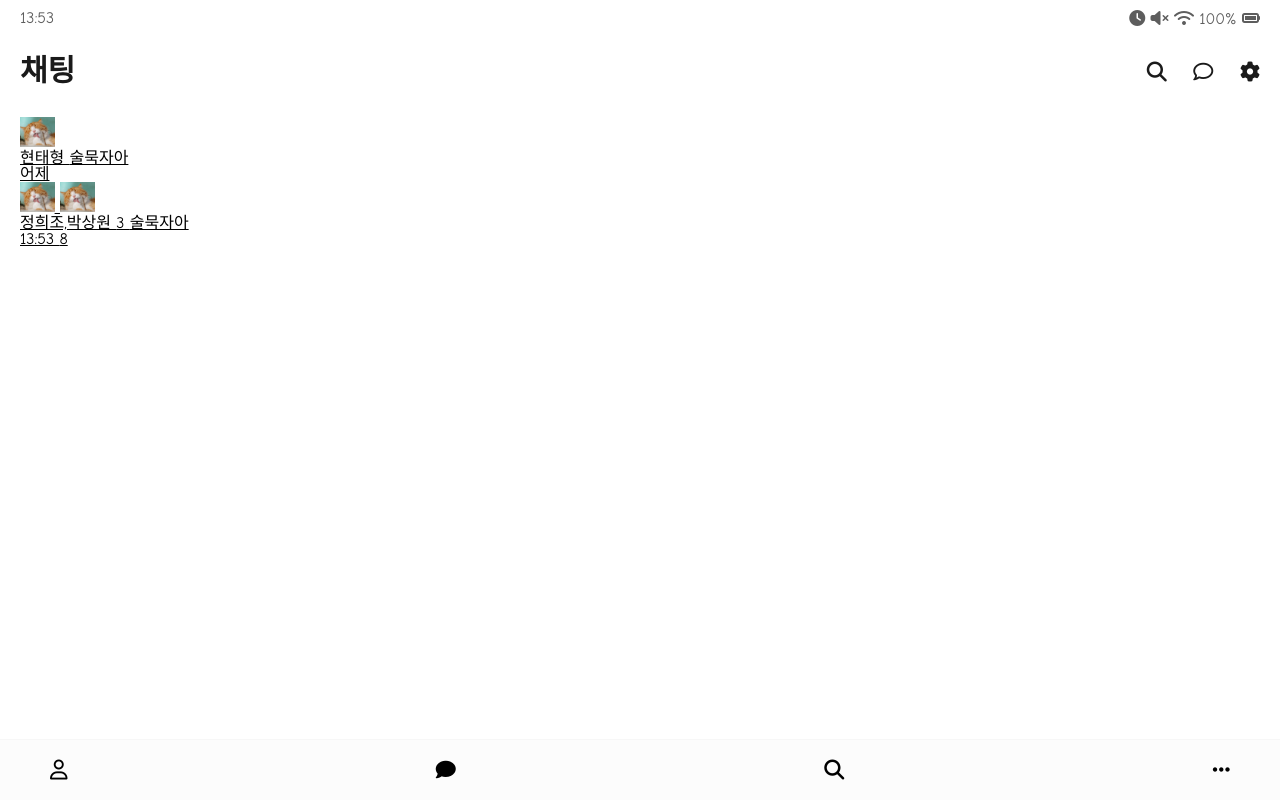
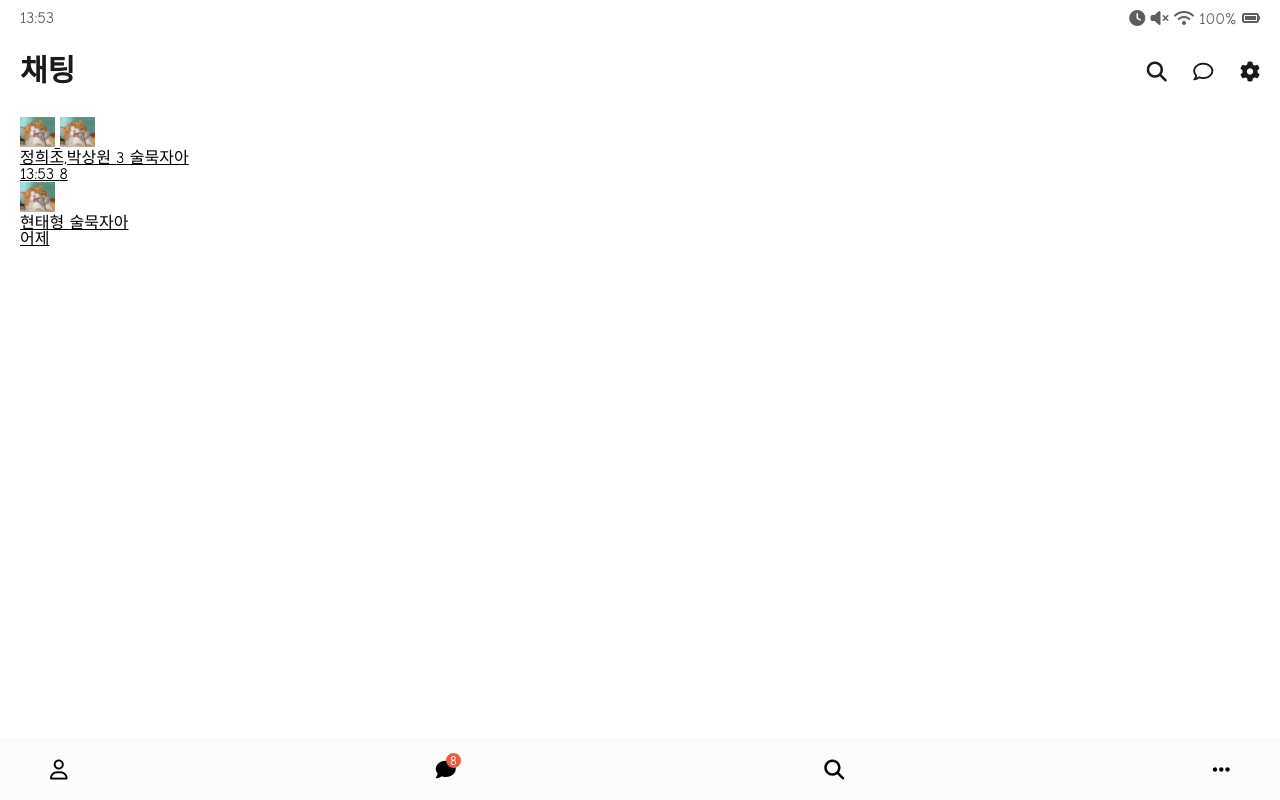
Before and after one commit to Jiyong95/kakao-self, a plain HTML site: page index.html in a window 1280 px wide. Drawn offline with Linux system fonts and the light colour scheme.

Commit message:
nav-bar.css(2)
badge추가
index.html 채팅방 위치바꿈.

```diff
--- a/css/nav-bar.css
+++ b/css/nav-bar.css
@@ -14,3 +14,28 @@
 .nav i {
   font-size: 20px;
 }
+
+.nav .nav__link {
+  position: relative;
+}
+/* nav__badge부모인 nav__link에 relative를 해줌으로써
+nav__bagge의 position이 부모를 기준으로  형성됨.
+a태그의 범위는 i콘의 범위.*/
+
+.nav__link .nav__badge {
+  position: absolute;
+  top: -10px;
+  right: -5px;
+  color: white;
+  background-color: #e65f3f;
+  width: 15px;
+  height: 15px;
+  display: flex;
+  justify-content: center;
+  align-items: center;
+  /* text-align: center;
+  text-align은 y축으로 가운데를 맞춰줌.
+  따라서 justify, align으로 정확히 x축 y축 맞춰줌.*/
+  border-radius: 50%;
+  font-size: 13px;
+}
--- a/index.html
+++ b/index.html
@@ -46,26 +46,6 @@
       <ul class="chats__list">
         <li class="chats__list-chat chat">
           <a href="chat.html">
-            <div class="chat__column1">
-              <img src="images/cat.jpg" class="chat__avatar" />
-              <div class="chat__text">
-                <span class="chat__name">
-                  현태형
-                </span>
-                <span class="chat__bottom-text">
-                  술묵자아
-                </span>
-              </div>
-            </div>
-            <div class="chat__column2">
-              <span class="chat__timestamp">
-                어제
-              </span>
-            </div>
-          </a>
-        </li>
-        <li class="chats__list-chat chat">
-          <a href="chat.html">
             <div class="chats__chat">
               <div class="chat__column1">
                 <span class="chat__img1">
@@ -97,6 +77,26 @@
             </div>
           </a>
         </li>
+        <li class="chats__list-chat chat">
+          <a href="chat.html">
+            <div class="chat__column1">
+              <img src="images/cat.jpg" class="chat__avatar" />
+              <div class="chat__text">
+                <span class="chat__name">
+                  현태형
+                </span>
+                <span class="chat__bottom-text">
+                  술묵자아
+                </span>
+              </div>
+            </div>
+            <div class="chat__column2">
+              <span class="chat__timestamp">
+                어제
+              </span>
+            </div>
+          </a>
+        </li>
       </ul>
     </main>
     <nav class="nav">
@@ -108,6 +108,7 @@
         </li>
         <li class="nav__list-icon">
           <a href="index.html" class="nav__link">
+            <div class="nav__badge">8</div>
             <i class="fas fa-comment"></i>
           </a>
         </li>
```
Also changed, not shown: friends.html (+1 -0 lines).
